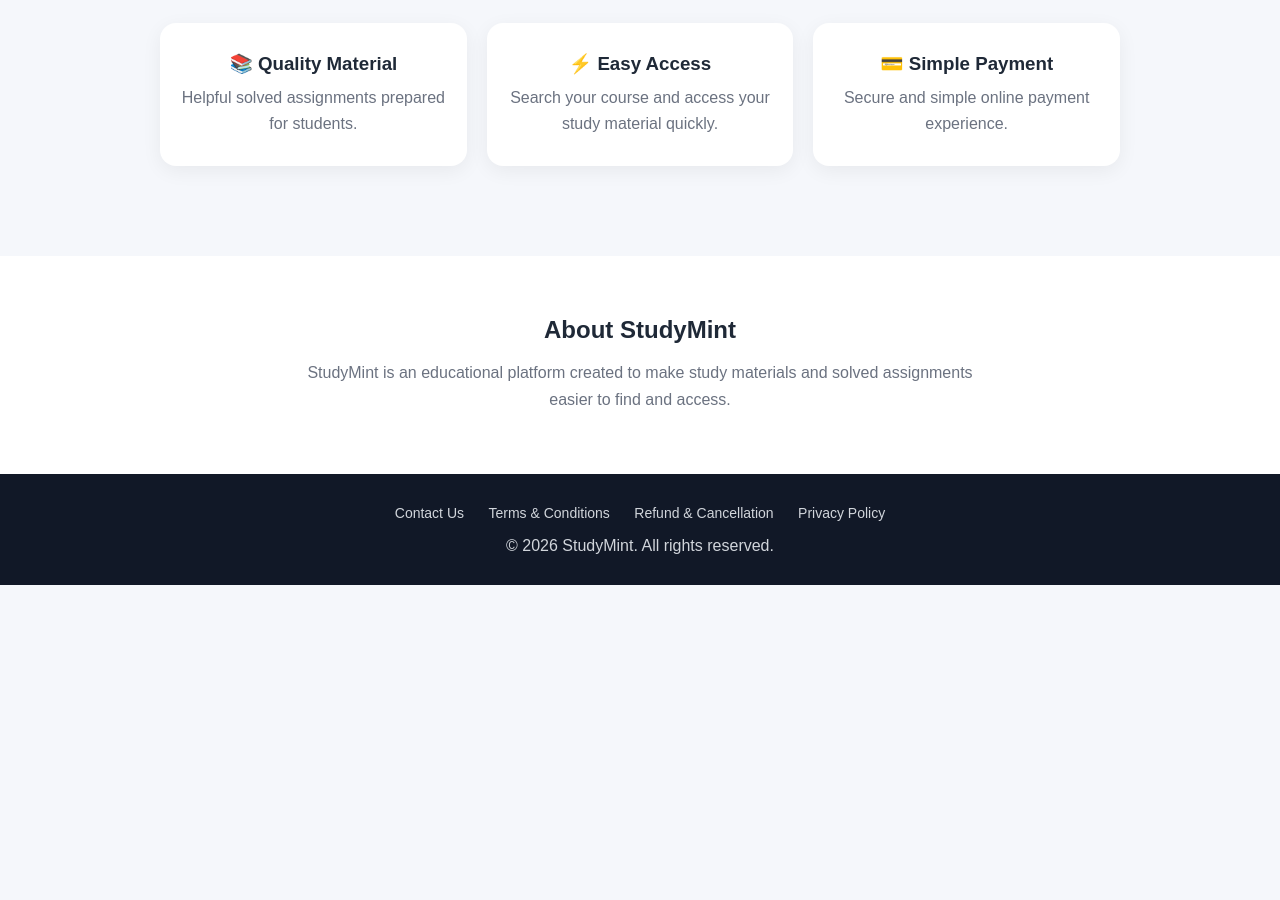
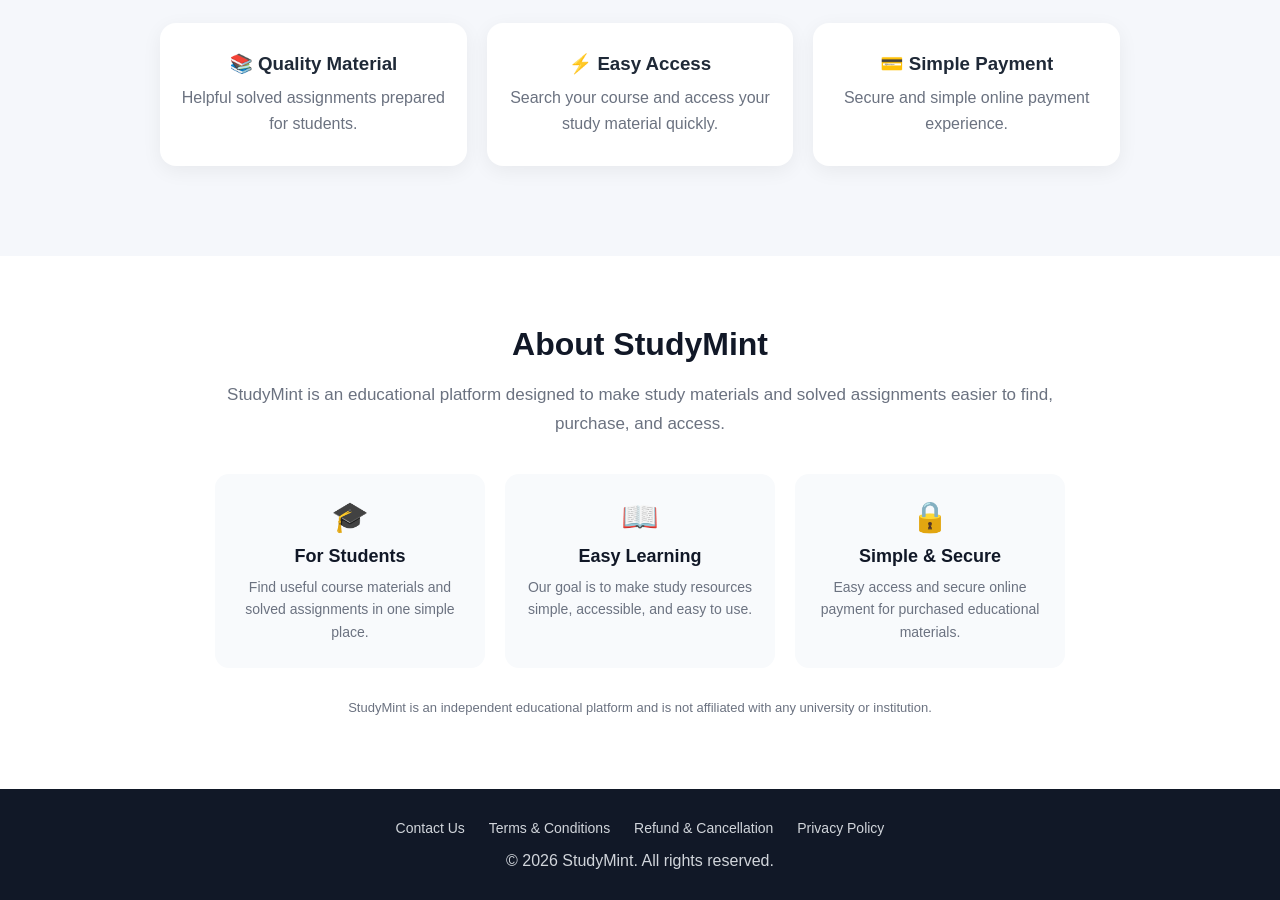
Before and after one commit to govindkmandal2006/StudyMint, a website: page index.html in a window 1280 px wide. Shown: the part 423-1323 px from the top of the page. Before the commit the page ends 1008 px from the top, so only its background shows below. Drawn offline with Linux system fonts and the light colour scheme.

Commit message:
Update index.html

```diff
--- a/index.html
+++ b/index.html
@@ -172,21 +172,66 @@
       line-height: 1.6;
     }
 
+    /* ABOUT SECTION */
+
     .about {
       background: white;
+      padding: 70px 20px;
       text-align: center;
-      padding: 60px 20px;
+    }
+
+    .about-container {
+      max-width: 850px;
+      margin: auto;
     }
 
     .about h2 {
-      margin-bottom: 15px;
+      font-size: 32px;
+      margin-bottom: 18px;
+      color: #111827;
     }
 
-    .about p {
-      max-width: 700px;
-      margin: auto;
+    .about-intro {
+      font-size: 17px;
       color: #6b7280;
       line-height: 1.7;
+      margin-bottom: 35px;
+    }
+
+    .about-points {
+      display: grid;
+      grid-template-columns: repeat(3, 1fr);
+      gap: 20px;
+    }
+
+    .about-point {
+      background: #f8fafc;
+      padding: 25px 18px;
+      border-radius: 14px;
+    }
+
+    .about-point .icon {
+      font-size: 30px;
+      margin-bottom: 12px;
+    }
+
+    .about-point h3 {
+      font-size: 18px;
+      margin-bottom: 9px;
+      color: #111827;
+    }
+
+    .about-point p {
+      color: #6b7280;
+      line-height: 1.6;
+      font-size: 14px;
+    }
+
+    .about-note {
+      margin-top: 30px;
+      font-size: 13px;
+      color: #6b7280;
+      line-height: 1.6;
     }
 
     footer {
@@ -212,6 +257,7 @@
     }
 
     @media (max-width: 700px) {
+
       header {
         padding: 16px 5%;
       }
@@ -241,7 +287,8 @@
         padding: 14px;
       }
 
-      .features {
+      .features,
+      .about-points {
         grid-template-columns: 1fr;
       }
 
@@ -256,6 +303,7 @@
 <body>
 
   <header>
+
     <div class="logo">StudyMint</div>
 
     <nav>
@@ -263,6 +311,7 @@
       <a href="#search">Search</a>
       <a href="#about">About</a>
     </nav>
+
   </header>
 
 
@@ -340,12 +389,69 @@
 
   <section class="about" id="about">
 
-    <h2>About StudyMint</h2>
+    <div class="about-container">
 
-    <p>
-      StudyMint is an educational platform created to make study
-      materials and solved assignments easier to find and access.
-    </p>
+      <h2>About StudyMint</h2>
+
+      <p class="about-intro">
+        StudyMint is an educational platform designed to make
+        study materials and solved assignments easier to find,
+        purchase, and access.
+      </p>
+
+
+      <div class="about-points">
+
+        <div class="about-point">
+
+          <div class="icon">🎓</div>
+
+          <h3>For Students</h3>
+
+          <p>
+            Find useful course materials and solved assignments
+            in one simple place.
+          </p>
+
+        </div>
+
+
+        <div class="about-point">
+
+          <div class="icon">📖</div>
+
+          <h3>Easy Learning</h3>
+
+          <p>
+            Our goal is to make study resources simple,
+            accessible, and easy to use.
+          </p>
+
+        </div>
+
+
+        <div class="about-point">
+
+          <div class="icon">🔒</div>
+
+          <h3>Simple & Secure</h3>
+
+          <p>
+            Easy access and secure online payment for
+            purchased educational materials.
+          </p>
+
+        </div>
+
+      </div>
+
+
+      <p class="about-note">
+        StudyMint is an independent educational platform and
+        is not affiliated with any university or institution.
+      </p>
+
+    </div>
 
   </section>
 
@@ -353,13 +459,28 @@
   <footer>
 
     <div class="footer-links">
-      <a href="contact.html">Contact Us</a>
-      <a href="terms.html">Terms & Conditions</a>
-      <a href="refunds.html">Refund & Cancellation</a>
-      <a href="privacy.html">Privacy Policy</a>
+
+      <a href="contact.html">
+        Contact Us
+      </a>
+
+      <a href="terms.html">
+        Terms & Conditions
+      </a>
+
+      <a href="refunds.html">
+        Refund & Cancellation
+      </a>
+
+      <a href="privacy.html">
+        Privacy Policy
+      </a>
+
     </div>
 
-    <p>© 2026 StudyMint. All rights reserved.</p>
+    <p>
+      © 2026 StudyMint. All rights reserved.
+    </p>
 
   </footer>
 
@@ -367,6 +488,7 @@
   <script>
 
     const courses = {
+
       "BPSC-104": "BPSC-104",
       "BPSC-105": "BPSC-105",
       "BSOM-162": "BSOM-162",
@@ -378,32 +500,44 @@
       "भारतीय समाज समझ": "BSOM-162",
       "जीवन कौशल जानकारियाँ": "BSSS-183",
       "हिंदी भाषा और संप्रेषण": "BHDAE-182"
+
     };
 
 
     const courseNames = {
-      "BPSC-104": "भारतीय राजनीतिक प्रक्रिया",
-      "BPSC-105": "तुलनात्मक सरकार और राजनीति का परिचय",
-      "BSOM-162": "भारतीय समाज समझ",
-      "BSSS-183": "जीवन कौशल जानकारियाँ",
-      "BHDAE-182": "हिंदी भाषा और संप्रेषण"
+
+      "BPSC-104":
+        "भारतीय राजनीतिक प्रक्रिया",
+
+      "BPSC-105":
+        "तुलनात्मक सरकार और राजनीति का परिचय",
+
+      "BSOM-162":
+        "भारतीय समाज समझ",
+
+      "BSSS-183":
+        "जीवन कौशल जानकारियाँ",
+
+      "BHDAE-182":
+        "हिंदी भाषा और संप्रेषण"
+
     };
 
 
     function normalize(text) {
+
       return text
         .toLowerCase()
         .replace(/[\s-]/g, "")
         .trim();
+
     }
 
 
     function searchCourse() {
 
-      const input = document
-        .getElementById("courseInput")
-        .value
-        .trim();
+      const input =
+        document.getElementById("courseInput").value.trim();
 
       const result =
         document.getElementById("result");
@@ -424,12 +558,14 @@
       if (!input) {
 
         result.style.display = "block";
+
         resultLabel.style.display = "none";
 
         resultTitle.textContent =
           "Please enter a course code.";
 
         resultText.textContent = "";
+
         resultText.className = "not-found";
 
         courseLink.style.display = "none";
@@ -450,6 +586,7 @@
         if (normalize(key) === normalizedInput) {
 
           course = courses[key];
+
           break;
 
         }
@@ -461,7 +598,8 @@
 
         result.style.display = "block";
 
-        resultLabel.style.display = "inline-block";
+        resultLabel.style.display =
+          "inline-block";
 
         resultTitle.textContent =
           course;
@@ -508,7 +646,9 @@
         function(event) {
 
           if (event.key === "Enter") {
+
             searchCourse();
+
           }
 
         }
```
